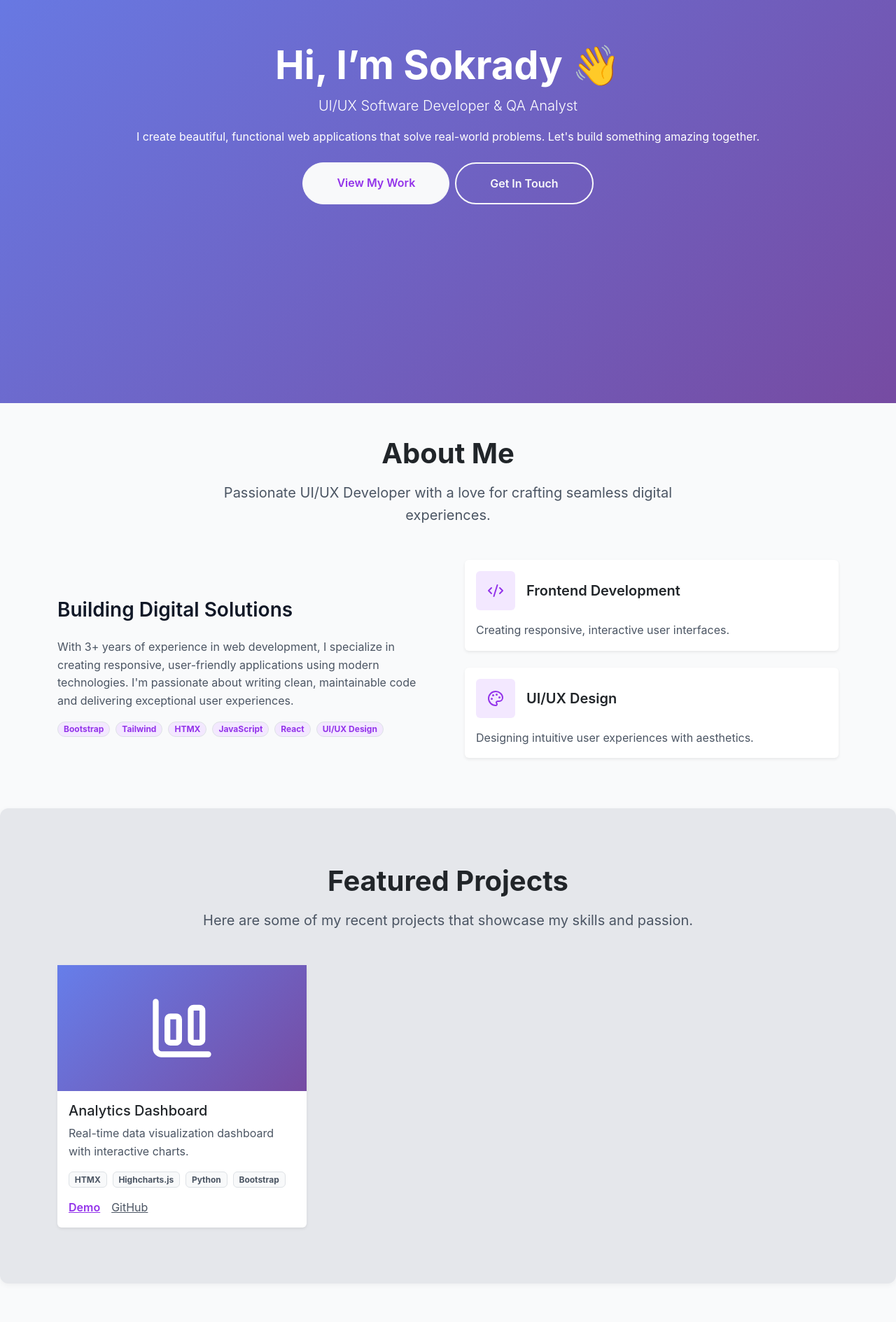
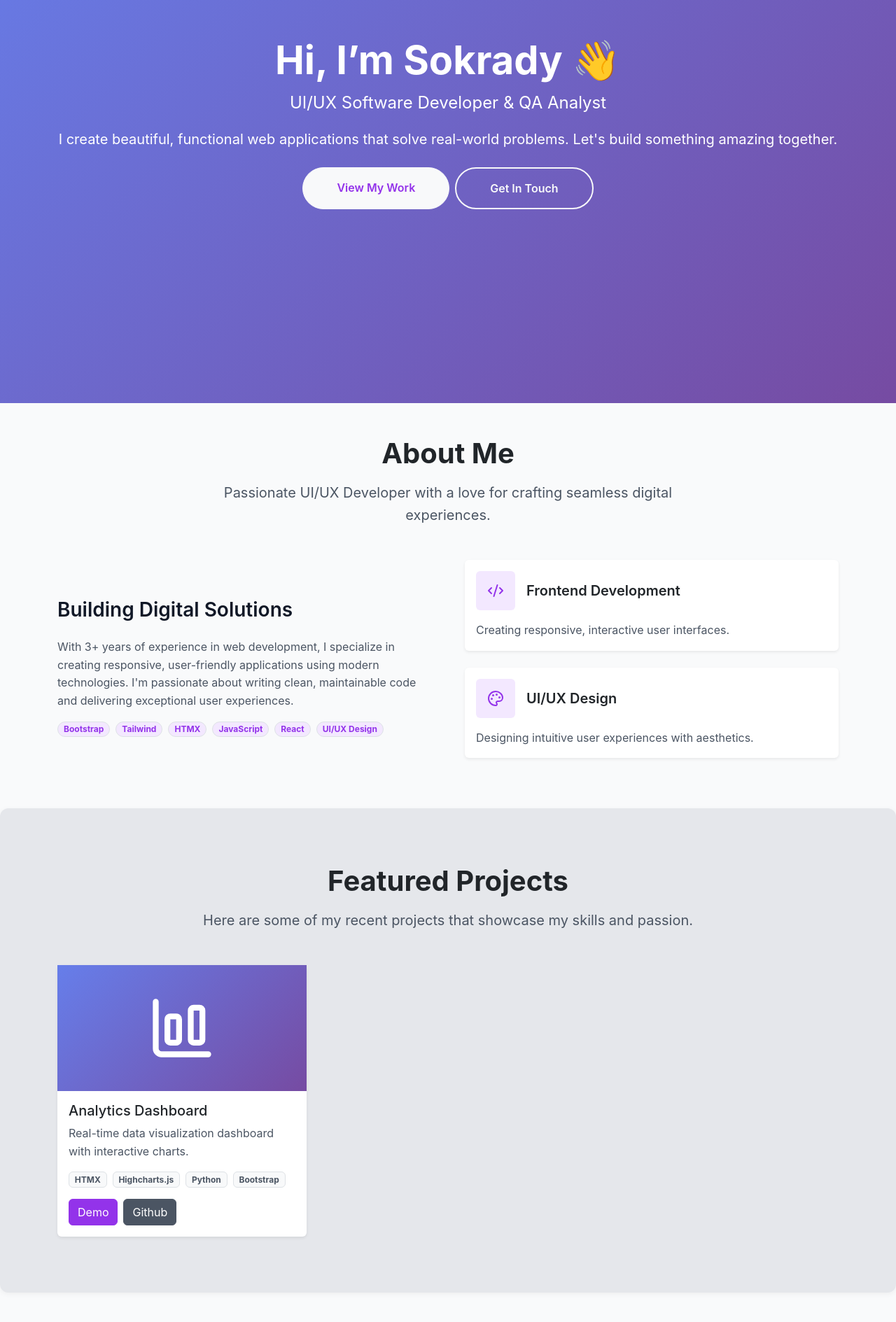
Before and after one commit to sokradyschey/sokradyschey.github.io, a React (Vite) app: page / in a window 1280 px wide. Shown: the part 300-2189 px from the top of the page at 70% size. Built offline with nearby package versions, Linux system fonts and the light colour scheme.

Commit message:
updating colors, font-size and project section

```diff
--- a/src/components/Hero.jsx
+++ b/src/components/Hero.jsx
@@ -5,8 +5,8 @@ function Hero() {
   return (
     <Container>
       <h1 className="display-4 fw-bold">Hi, I’m Sokrady 👋</h1>
-      <p className="lead">UI/UX Software Developer & QA Analyst</p>
-      <p className="mb-4">
+      <p className="fs-4">UI/UX Software Developer & QA Analyst</p>
+      <p className="mb-4 fs-5">
         I create beautiful, functional web applications that solve real-world problems.
         Let's build something amazing together.
       </p>
--- a/src/components/Projects.jsx
+++ b/src/components/Projects.jsx
@@ -1,5 +1,5 @@
 import React from "react";
-import { Container, Row, Col, Card } from "react-bootstrap";
+import { Container, Row, Col, Card, Button } from "react-bootstrap";
 import { ChartColumnBig } from "lucide-react";
 
 function Projects() {
@@ -11,7 +11,7 @@ function Projects() {
       gradient: "bg-gradient-calm",
       icon: <ChartColumnBig color="#ffffff" size={100} strokeWidth={2} />,
       demo: "https://www.figma.com/design/E8duKg59Q3GvW7W2LiZpPw/Lab-Intelligence-UI-Components--Copy-?node-id=1-571&t=AlaPG34dRW02uVIC-1",
-      github: "#",
+      github: "https://github.com/sokradyschey",
     },
   ];
 
@@ -49,23 +49,27 @@ function Projects() {
                   ))}
                 </div>
 
-                <div>
-                  <a
+                <div className="d-flex gap-2 mt-3">
+                  {proj.demo && proj.demo !== "#" && (
+                    <Button
+                    variant="primary"
                     href={proj.demo}
                     target="_blank"
                     rel="noopener noreferrer"
-                    className="text-primary fw-semibold me-3"
-                  >
-                    Demo
-                  </a>
-                  <a
-                    href={proj.github}
+                    >
+                      Demo
+                    </Button>
+                  )}
+                  {proj.github && proj.github !== "#" && (
+                    <Button
+                    variant="secondary"
+                    href={proj.demo}
                     target="_blank"
                     rel="noopener noreferrer"
-                    className="text-secondary"
-                  >
-                    GitHub
-                  </a>
+                    >
+                      Github
+                    </Button>
+                  )}
                 </div>
               </Card.Body>
             </Card>
--- a/src/index.css
+++ b/src/index.css
@@ -98,8 +98,8 @@ body {
 
 .btn-primary:hover,
 .btn-primary:focus {
-  background-color: #1d4ed8; /* darker shade for hover */
-  border-color: #1d4ed8;
+  background-color: #7606df; /* darker shade for hover */
+  border-color: #7606df;
 }
 
 .btn-secondary {
@@ -110,8 +110,8 @@ body {
 
 .btn-secondary:hover,
 .btn-secondary:focus {
-  background-color: #059669; /* darker emerald */
-  border-color: #059669;
+  background-color: #313a45; /* darker emerald */
+  border-color: #313a45;
 }
 
 /* ---------- Card / Section Styles ---------- */
```
